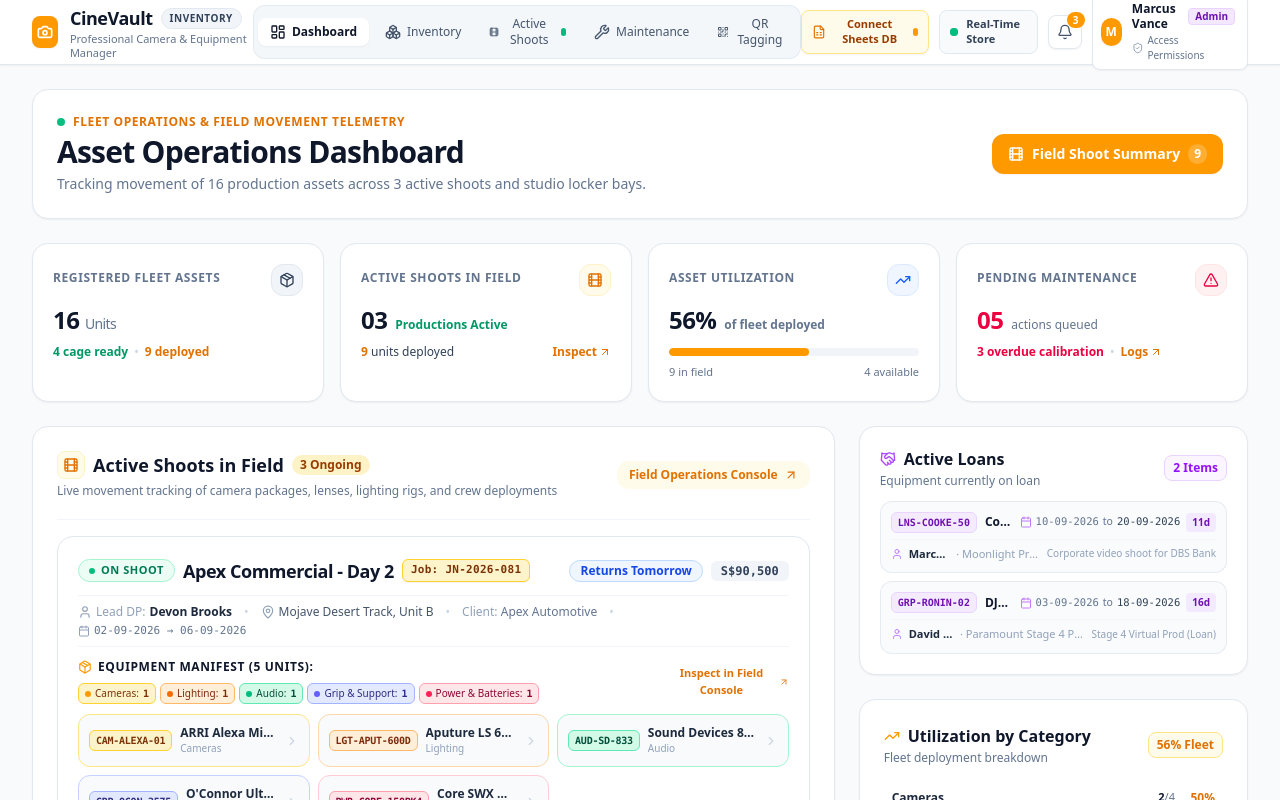
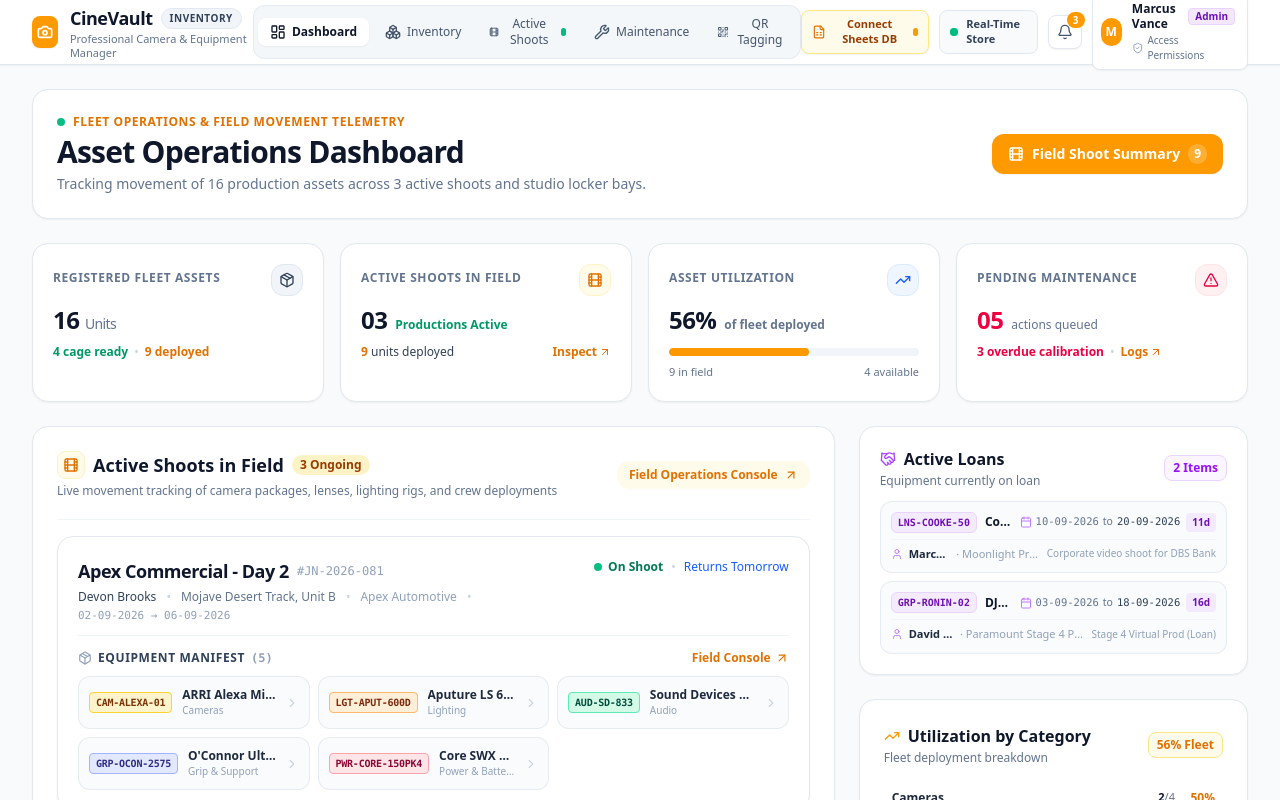
Before and after one commit to ozywasborn/cine-vault, a React (Vite) app: page / in a window 1280 px wide. Shown: the top 800 px of the page. Built offline with nearby package versions, Linux system fonts and the light colour scheme; no server answers.

Commit message:
Streamline deployment card layout, remove dollar valuation bubble, and eliminate badge clutter

```diff
--- a/src/components/DashboardView.tsx
+++ b/src/components/DashboardView.tsx
@@ -20,7 +20,7 @@ import {
   Handshake,
 } from 'lucide-react';
 import { GearItem, MaintenanceRecord, ShootProject, GearCategory } from '../types';
-import { formatDateDDMMYYYY, normalizeDateToYMD, formatCurrencySGD } from '../utils/dateUtils';
+import { formatDateDDMMYYYY, normalizeDateToYMD } from '../utils/dateUtils';
 import { getCategoryTheme } from './InventoryView';
 
 interface DashboardViewProps {
@@ -220,8 +220,6 @@ export const DashboardView: React.FC<DashboardViewProps> = ({
       });
   }, [projects, gear]);
 
-  const totalValueOnLocation = activeShoots.reduce((sum, p) => sum + p.totalValue, 0);
-
   // Return countdown helper
   const getReturnCountdown = (endDateStr?: string) => {
     if (!endDateStr) return null;
@@ -234,24 +232,24 @@ export const DashboardView: React.FC<DashboardViewProps> = ({
     if (diffDays < 0) {
       return {
         label: `${Math.abs(diffDays)}d Overdue`,
-        badgeClass: 'bg-rose-50 text-rose-700 border-rose-200',
+        textColor: 'text-rose-600 font-semibold',
       };
     }
     if (diffDays === 0) {
       return {
         label: 'Returns Today',
-        badgeClass: 'bg-amber-50 text-amber-700 border-amber-200',
+        textColor: 'text-amber-600 font-semibold',
       };
     }
     if (diffDays === 1) {
       return {
         label: 'Returns Tomorrow',
-        badgeClass: 'bg-blue-50 text-blue-700 border-blue-200',
+        textColor: 'text-blue-600 font-medium',
       };
     }
     return {
       label: `Returns in ${diffDays} days`,
-      badgeClass: 'bg-emerald-50 text-emerald-700 border-emerald-200',
+      textColor: 'text-slate-500',
     };
   };
 
@@ -457,119 +455,93 @@ export const DashboardView: React.FC<DashboardViewProps> = ({
               {activeShoots.map((proj) => {
                 const countdown = getReturnCountdown(proj.endDate);
 
-                // Group assigned gear by category for quick tally
-                const catGrouped = proj.assignedGear.reduce((acc, item) => {
-                  acc[item.category] = (acc[item.category] || 0) + 1;
-                  return acc;
-                }, {} as Record<string, number>);
-
                 return (
                   <div
                     key={proj.id}
                     id={`shoot-card-${proj.id}`}
                     className="p-5 rounded-2xl border border-slate-200 bg-white hover:border-slate-300 transition-all shadow-xs"
                   >
-                    {/* PRIMARY FOCUS: Deployment Title & Status Header */}
-                    <div className="flex flex-col sm:flex-row sm:items-center justify-between gap-2.5 pb-2.5 border-b border-slate-100">
-                      <div className="flex flex-wrap items-center gap-2">
+                    {/* Header: Title on Left, Clean Status & Countdown on Right (No bubble clutter, No $ bubble) */}
+                    <div className="flex flex-col sm:flex-row sm:items-start justify-between gap-2 pb-3 border-b border-slate-100">
+                      <div className="min-w-0 flex-1">
+                        <div className="flex items-center gap-2 flex-wrap">
+                          <h3 className="text-base sm:text-lg font-bold text-slate-900 tracking-tight">
+                            {proj.name}
+                          </h3>
+                          {proj.jobNo && (
+                            <span className="text-xs font-mono text-slate-400 font-medium">
+                              #{proj.jobNo}
+                            </span>
+                          )}
+                        </div>
+
+                        {/* Subtle Metadata Row */}
+                        <div className="flex flex-wrap items-center gap-x-2.5 gap-y-1 text-xs text-slate-500 mt-1">
+                          <span className="font-medium text-slate-700">{proj.leadDP}</span>
+                          {proj.location && (
+                            <>
+                              <span className="text-slate-300">•</span>
+                              <span className="truncate max-w-[260px]">{proj.location}</span>
+                            </>
+                          )}
+                          {proj.client && (
+                            <>
+                              <span className="text-slate-300">•</span>
+                              <span className="text-slate-400">{proj.client}</span>
+                            </>
+                          )}
+                          <span className="text-slate-300">•</span>
+                          <span className="font-mono text-[11px] text-slate-400">
+                            {formatDateDDMMYYYY(proj.startDate)} → {formatDateDDMMYYYY(proj.endDate)}
+                          </span>
+                        </div>
+                      </div>
+
+                      {/* Streamlined Status & Return Timing - Integrated without heavy bubble badges */}
+                      <div className="flex items-center gap-2 text-xs shrink-0 self-start sm:self-auto pt-0.5">
                         <span
-                          className={`inline-flex items-center gap-1.5 px-2.5 py-0.5 rounded-full text-[11px] font-bold uppercase tracking-wider border ${
-                            proj.status === 'On Shoot'
-                              ? 'bg-emerald-50 text-emerald-700 border-emerald-200'
-                              : 'bg-blue-50 text-blue-700 border-blue-200'
+                          className={`inline-flex items-center gap-1.5 font-semibold ${
+                            proj.status === 'On Shoot' ? 'text-emerald-700' : 'text-blue-700'
                           }`}
                         >
                           <span
-                            className={`w-1.5 h-1.5 rounded-full ${
+                            className={`w-2 h-2 rounded-full ${
                               proj.status === 'On Shoot' ? 'bg-emerald-500 animate-pulse' : 'bg-blue-500'
                             }`}
                           />
                           {proj.status}
                         </span>
 
-                        {/* Bold Hero Deployment Title */}
-                        <h3 className="text-base sm:text-lg font-black text-slate-900 tracking-tight">
-                          {proj.name}
-                        </h3>
-
-                        {proj.jobNo && (
-                          <span className="px-2 py-0.5 rounded-md bg-amber-100/90 text-amber-900 border border-amber-300 text-[11px] font-mono font-bold tracking-wide shadow-2xs">
-                            Job: {proj.jobNo}
-                          </span>
+                        {countdown && (
+                          <>
+                            <span className="text-slate-300">•</span>
+                            <span className={`font-medium ${countdown.textColor}`}>
+                              {countdown.label}
+                            </span>
+                          </>
                         )}
-                      </div>
-
-                      <div className="flex items-center gap-2 shrink-0 self-start sm:self-auto">
-                        {countdown && (
-                          <span
-                            className={`px-2.5 py-0.5 rounded-full text-xs font-semibold border ${countdown.badgeClass}`}
-                          >
-                            {countdown.label}
-                          </span>
-                        )}
-                        <span className="text-xs font-bold text-slate-700 font-mono bg-slate-100 px-2.5 py-0.5 rounded-md">
-                          {formatCurrencySGD(proj.totalValue)}
-                        </span>
                       </div>
                     </div>
 
-                    {/* De-emphasized Secondary Metadata Bar (Location, DP, Client, Dates) */}
-                    <div className="flex flex-wrap items-center gap-x-3 gap-y-1 text-xs text-slate-500 py-2 border-b border-slate-100">
-                      <div className="flex items-center gap-1 text-slate-700">
-                        <User className="w-3.5 h-3.5 text-slate-400 shrink-0" />
-                        <span className="text-slate-400">Lead DP:</span>
-                        <span className="font-semibold text-slate-800">{proj.leadDP}</span>
-                      </div>
-                      <span className="text-slate-300">•</span>
-                      <div className="flex items-center gap-1 text-slate-600">
-                        <MapPin className="w-3.5 h-3.5 text-slate-400 shrink-0" />
-                        <span className="truncate max-w-[240px]">{proj.location}</span>
-                      </div>
-                      <span className="text-slate-300">•</span>
-                      <div className="text-slate-500">
-                        <span className="text-slate-400">Client:</span> {proj.client}
-                      </div>
-                      <span className="text-slate-300">•</span>
-                      <div className="flex items-center gap-1 font-mono text-[11px] text-slate-500">
-                        <Calendar className="w-3 h-3 text-slate-400 shrink-0" />
-                        <span>
-                          {formatDateDDMMYYYY(proj.startDate)} → {formatDateDDMMYYYY(proj.endDate)}
-                        </span>
-                      </div>
-                    </div>
-
-                    {/* Equipment Manifest (THE PRIMARY FOCUS UNDER THE DEPLOYMENT) */}
-                    <div className="mt-3">
-                      <div className="flex flex-col sm:flex-row sm:items-center justify-between gap-1.5 mb-2.5">
-                        <div className="flex items-center gap-2 flex-wrap">
-                          <span className="text-xs font-black uppercase tracking-wider text-slate-900 flex items-center gap-1.5">
-                            <Package className="w-3.5 h-3.5 text-amber-500" />
-                            Equipment Manifest ({proj.assignedGear.length} units):
+                    {/* Equipment Manifest Header - Clean, without redundant category bubble chips */}
+                    <div className="mt-3.5">
+                      <div className="flex items-center justify-between gap-2 mb-2.5">
+                        <div className="flex items-center gap-1.5">
+                          <Package className="w-3.5 h-3.5 text-slate-400" />
+                          <span className="text-xs font-bold uppercase tracking-wider text-slate-700">
+                            Equipment Manifest
                           </span>
-                          {/* Category badges for this deployment */}
-                          <div className="flex items-center gap-1 flex-wrap">
-                            {Object.entries(catGrouped).map(([cat, count]) => {
-                              const theme = getCategoryTheme(cat, categoryColors[cat]);
-                              return (
-                                <span
-                                  key={cat}
-                                  className={`inline-flex items-center gap-1 px-1.5 py-0.5 rounded-md text-[10px] font-medium border ${theme.badgeBg}`}
-                                >
-                                  <span className={`w-1.5 h-1.5 rounded-full ${theme.dot}`} />
-                                  <span>{cat}:</span>
-                                  <strong className="font-mono">{count}</strong>
-                                </span>
-                              );
-                            })}
-                          </div>
+                          <span className="text-xs font-semibold text-slate-400 font-mono">
+                            ({proj.assignedGear.length})
+                          </span>
                         </div>
 
                         <button
                           onClick={onNavigateToField}
-                          className="text-[11px] font-semibold text-amber-600 hover:text-amber-700 flex items-center gap-1 cursor-pointer self-start sm:self-auto"
+                          className="text-xs font-semibold text-amber-600 hover:text-amber-700 flex items-center gap-1 cursor-pointer transition-colors"
                         >
-                          <span>Inspect in Field Console</span>
-                          <ArrowUpRight className="w-3 h-3" />
+                          <span>Field Console</span>
+                          <ArrowUpRight className="w-3.5 h-3.5" />
                         </button>
                       </div>
 
@@ -583,11 +555,11 @@ export const DashboardView: React.FC<DashboardViewProps> = ({
                                 key={item.id}
                                 onClick={() => onSelectGearItem(item)}
                                 title={`Inspect ${item.name} (${item.assetTag})`}
-                                className={`group flex items-center justify-between gap-2 p-2.5 rounded-xl bg-slate-50/90 hover:bg-white border ${theme.containerBorder} hover:shadow-xs transition-all cursor-pointer`}
+                                className="group flex items-center justify-between gap-2 p-2.5 rounded-xl bg-slate-50/70 hover:bg-white border border-slate-200/80 hover:border-slate-300 hover:shadow-xs transition-all cursor-pointer"
                               >
-                                <div className="flex items-center gap-2 min-w-0 flex-1">
+                                <div className="flex items-center gap-2.5 min-w-0 flex-1">
                                   <span
-                                    className={`px-1.5 py-0.5 rounded-md text-[10px] font-mono font-bold tracking-tight shrink-0 border ${theme.badgeBg}`}
+                                    className={`px-1.5 py-0.5 rounded text-[10px] font-mono font-bold tracking-tight shrink-0 border ${theme.badgeBg}`}
                                   >
                                     {item.assetTag}
                                   </span>
```
